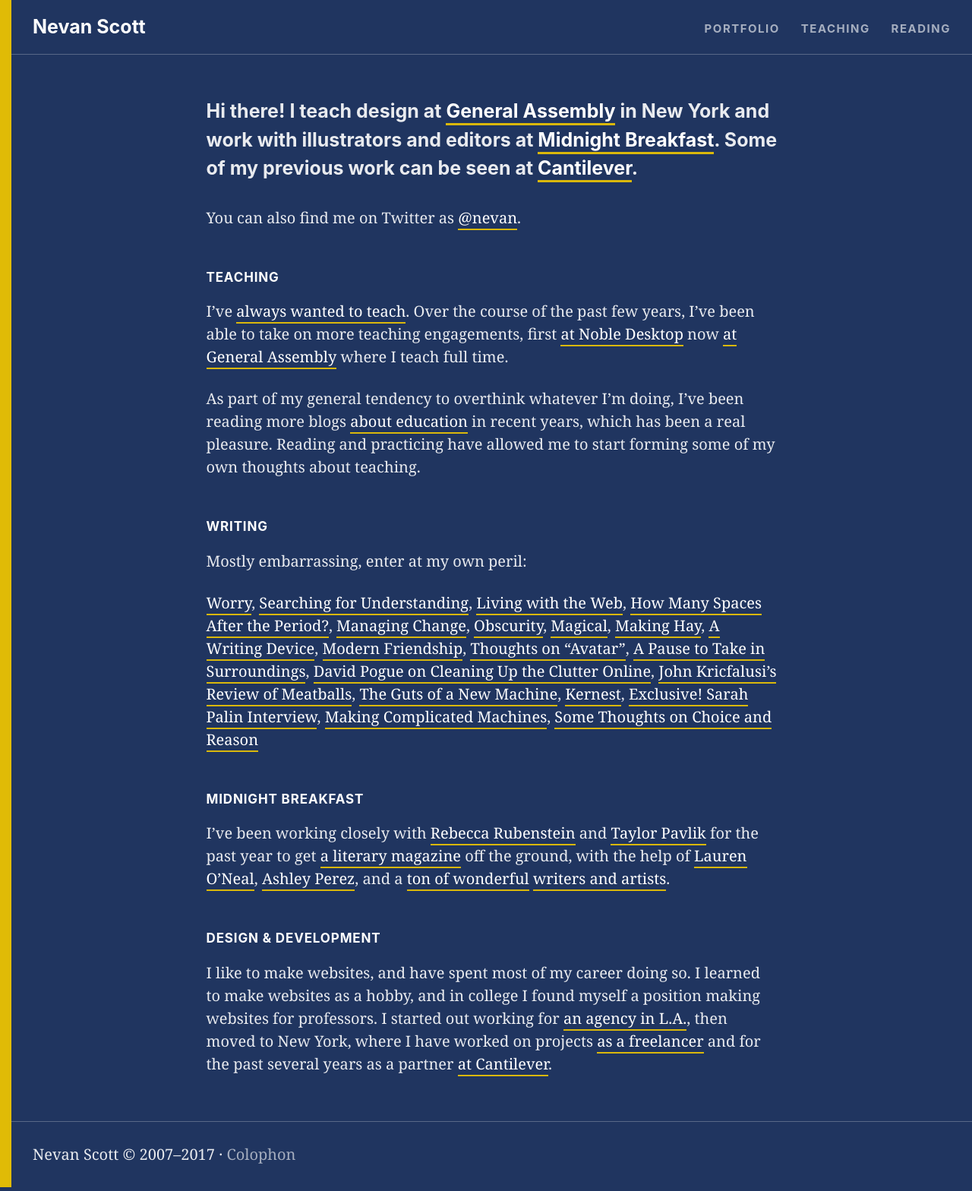
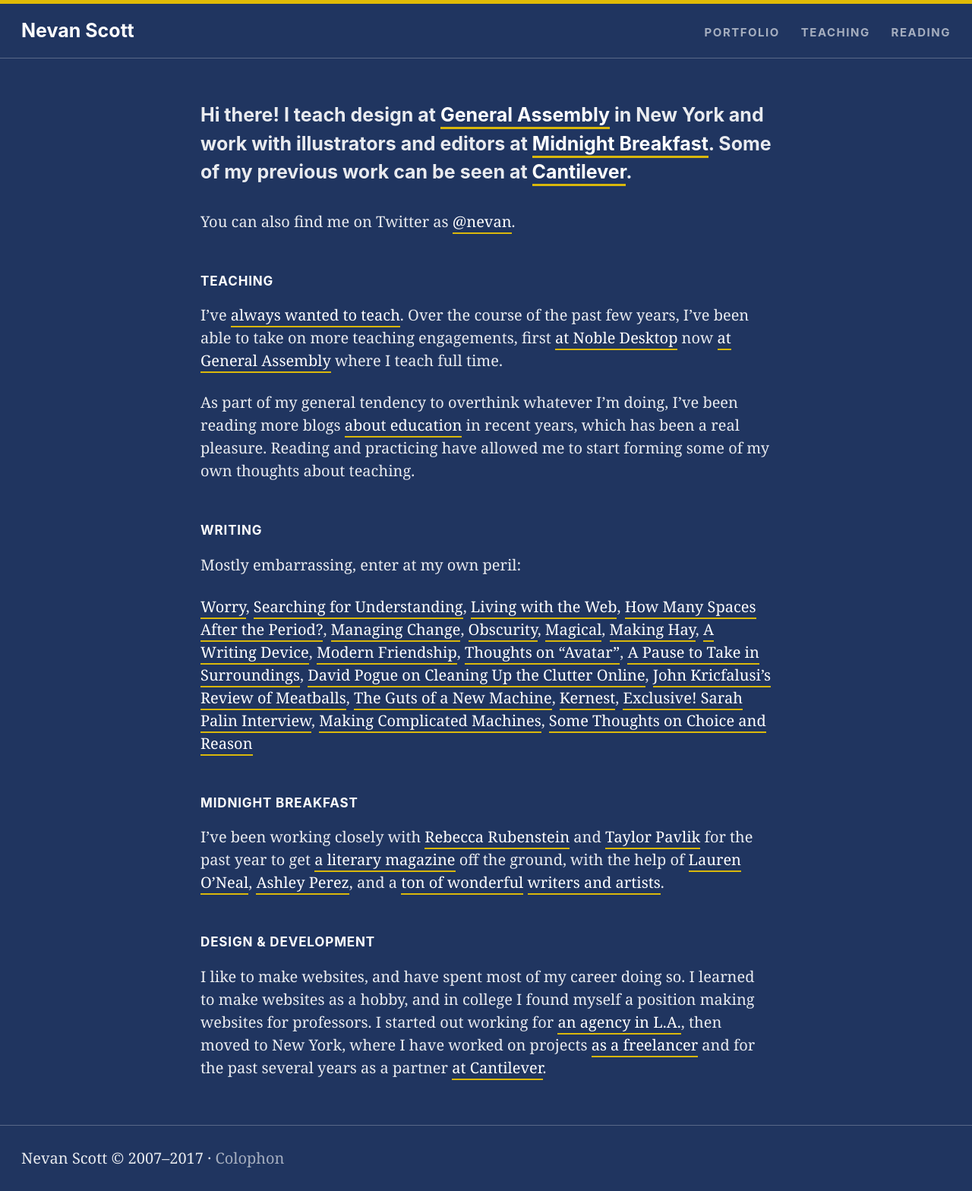
Before and after one commit to nevanscott/nevanscott.github.io, a Jekyll site: the page built from index.md, in a window 1280 px wide. Shown: the whole page at 76% size. Built offline with Jekyll 4.4.1, drawn with Linux system fonts in a browser that asks for light colours.

Commit message:
makes the stripe way less annoying and only on top preventing stupid short page scrolling issue of death

```diff
--- a/_includes/main.scss
+++ b/_includes/main.scss
@@ -11,7 +11,7 @@ html {
 body {
 	background: white;
 	background: hsl(60,10,95);
-	border-top: .5em solid hsl(50,90,50);
+	border-top: .25em solid hsl(50,90,50);
 	color: rgba(0,0,0,.85);
 	font-family: $serif;
 	font-size: 18px;
@@ -20,8 +20,6 @@ body {
 	min-height: 100%;
 	padding-bottom: .7em;
 	@media #{$ssm} {
-		border-left: .75em solid hsl(50,90,50);
-		border-top: none;
 		font-size: 20px;
 		line-height: 1.5;
 		padding-bottom: 1.4em;
```
